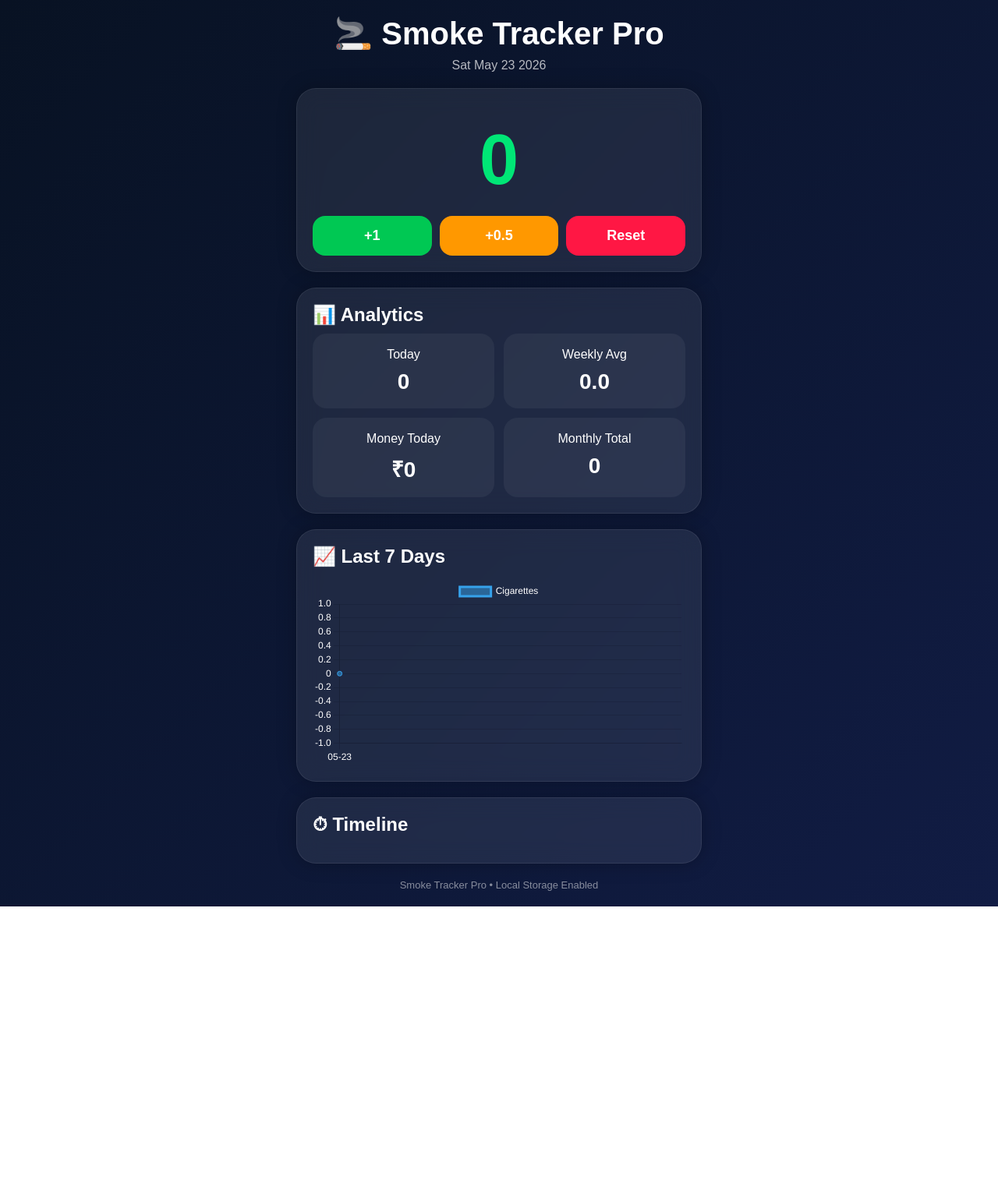
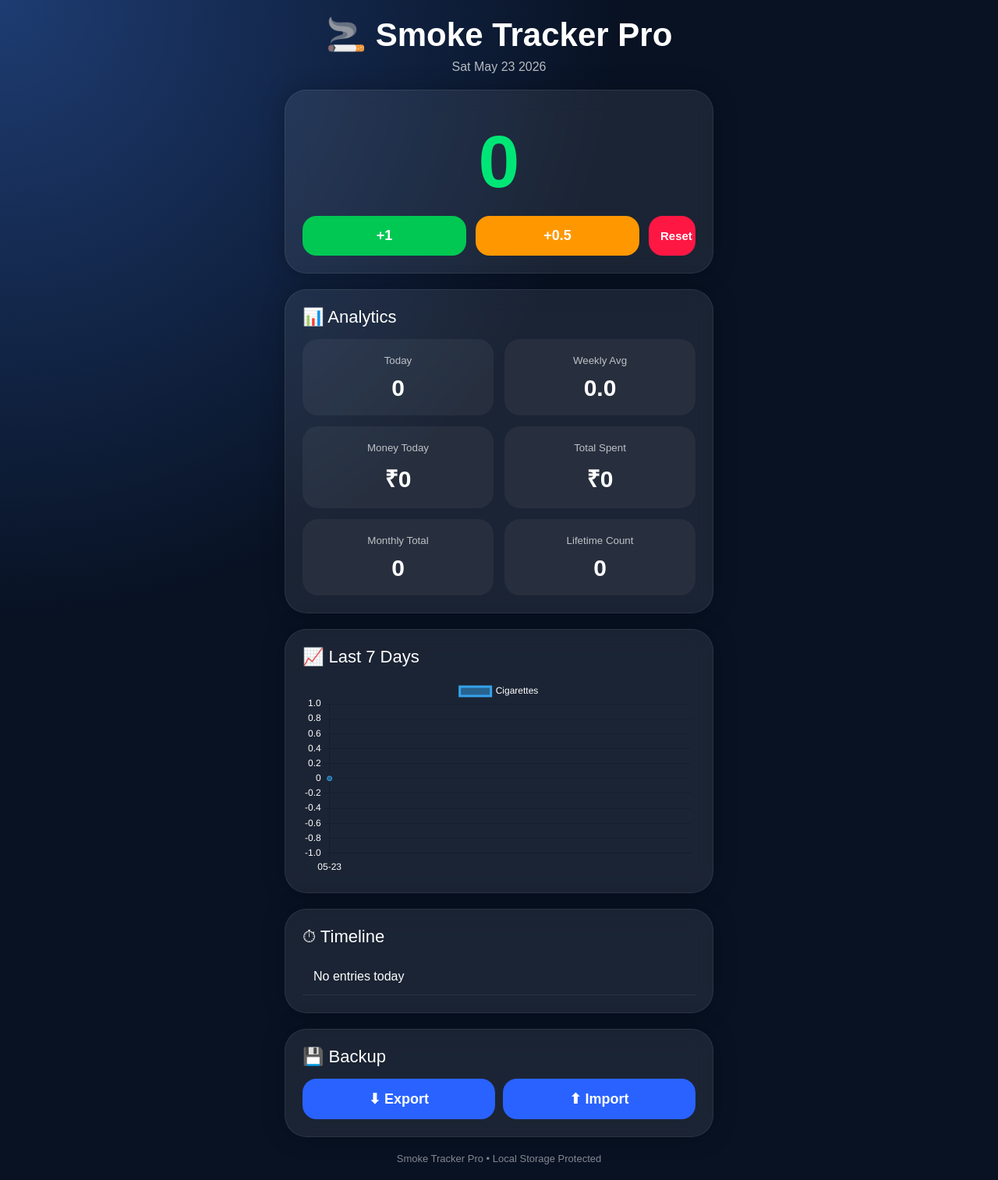
Before and after one commit to ashwinexpert/smoke-tracker, a plain HTML site: page index.html in a window 1280 px wide. Shown: the whole page at 78% size. Before the commit the page ends 1163 px from the top, so only its background shows below. Drawn offline with nearby package versions, Linux system fonts and the light colour scheme.

Commit message:
Update index.html

```diff
--- a/index.html
+++ b/index.html
@@ -1,312 +1,591 @@
 <!DOCTYPE html>
 <html lang="en">
+
 <head>
+
 <meta charset="UTF-8">
 <meta name="viewport" content="width=device-width, initial-scale=1.0">
+
 <title>Smoke Tracker Pro</title>
+
 <script src="https://cdn.jsdelivr.net/npm/chart.js"></script>
+
 <style>
+
 *{
 margin:0;
 padding:0;
 box-sizing:border-box;
 }
+
 body{
 font-family:Arial,sans-serif;
 background:
-linear-gradient(135deg,#081223,#111c44);
+radial-gradient(circle at top left,#1e3c72,#081223 40%),
+radial-gradient(circle at bottom right,#ff174433,#081223 40%);
+min-height:100vh;
 color:white;
-min-height:100vh;
 padding:20px;
+overflow-x:hidden;
 }
+
 .container{
-max-width:520px;
+max-width:550px;
 margin:auto;
 }
-.title{
+
+.header{
 text-align:center;
 margin-bottom:20px;
 }
-.title h1{
-font-size:40px;
+
+.header h1{
+font-size:42px;
 margin-bottom:8px;
 }
-.title p{
+
+.header p{
 opacity:0.7;
 }
+
 .glass{
 background:rgba(255,255,255,0.08);
+border:1px solid rgba(255,255,255,0.08);
 backdrop-filter:blur(15px);
-border:1px solid rgba(255,255,255,0.08);
-padding:20px;
-border-radius:25px;
+border-radius:28px;
+padding:22px;
 margin-bottom:20px;
-box-shadow:0 0 25px rgba(0,0,0,0.25);
+box-shadow:0 0 30px rgba(0,0,0,0.25);
 }
+
 .count{
-font-size:90px;
+font-size:95px;
 font-weight:bold;
 text-align:center;
-margin:20px 0;
+margin:15px 0;
 transition:0.3s;
 }
+
 .safe{
 color:#00e676;
 }
+
 .warning{
 color:#ff9800;
 }
+
 .danger{
 color:#ff1744;
 }
-.buttons{
+
+.button-row{
 display:flex;
-gap:10px;
+gap:12px;
+margin-top:15px;
 }
+
 button{
-flex:1;
+border:none;
+border-radius:18px;
 padding:15px;
-border:none;
-border-radius:16px;
 font-size:18px;
 font-weight:bold;
 cursor:pointer;
 color:white;
 transition:0.2s;
 }
+
 button:hover{
 transform:scale(1.03);
 }
+
+.main-btn{
+flex:1;
+}
+
 .green{
 background:#00c853;
 }
+
 .orange{
 background:#ff9800;
 }
-.red{
+
+.small-reset{
+width:60px;
 background:#ff1744;
+font-size:15px;
 }
+
 .stats{
 display:grid;
 grid-template-columns:1fr 1fr;
-gap:12px;
-margin-top:10px;
+gap:14px;
+margin-top:15px;
 }
+
 .card{
 background:rgba(255,255,255,0.05);
 padding:18px;
-border-radius:18px;
+border-radius:20px;
 text-align:center;
 }
+
 .card h2{
 margin-top:10px;
-font-size:28px;
+font-size:30px;
 }
+
+.card small{
+opacity:0.7;
+}
+
 .timeline{
-max-height:260px;
+max-height:300px;
 overflow-y:auto;
 margin-top:15px;
 }
+
 .item{
 display:flex;
 justify-content:space-between;
+align-items:center;
 padding:14px;
 border-bottom:1px solid rgba(255,255,255,0.08);
 }
-.small{
+
+.left{
+display:flex;
+align-items:center;
+gap:10px;
+}
+
+.dot{
+width:12px;
+height:12px;
+border-radius:50%;
+background:#00e676;
+}
+
+.time{
 opacity:0.6;
 font-size:13px;
 }
-.footer{
-text-align:center;
-margin-top:20px;
-opacity:0.5;
-font-size:13px;
+
+.section-title{
+font-size:22px;
+margin-bottom:10px;
 }
+
+.action-row{
+display:flex;
+gap:10px;
+margin-top:15px;
+}
+
+.action-btn{
+flex:1;
+background:#2962ff;
+}
+
 canvas{
 margin-top:15px;
 }
+
+.footer{
+text-align:center;
+opacity:0.5;
+margin-top:20px;
+font-size:13px;
+}
+
 </style>
+
 </head>
+
 <body>
+
 <div class="container">
-<div class="title">
+
+<div class="header">
+
 <h1>🚬 Smoke Tracker Pro</h1>
-<p id="date"></p>
+
+<p id="todayDate"></p>
+
 </div>
+
 <div class="glass">
+
 <div id="count" class="count safe">0</div>
-<div class="buttons">
-<button class="green" onclick="addSmoke(1)">
+
+<div class="button-row">
+
+<button class="main-btn green"
+onclick="addSmoke(1)">
 +1
 </button>
-<button class="orange" onclick="addSmoke(0.5)">
+
+<button class="main-btn orange"
+onclick="addSmoke(0.5)">
 +0.5
 </button>
-<button class="red" onclick="resetToday()">
+
+<button class="small-reset"
+onclick="resetToday()">
 Reset
 </button>
+
 </div>
+
 </div>
+
 <div class="glass">
-<h2>📊 Analytics</h2>
+
+<div class="section-title">
+📊 Analytics
+</div>
+
 <div class="stats">
+
 <div class="card">
-Today
+<small>Today</small>
 <h2 id="todayTotal">0</h2>
 </div>
+
 <div class="card">
-Weekly Avg
+<small>Weekly Avg</small>
 <h2 id="weeklyAvg">0</h2>
 </div>
+
 <div class="card">
-Money Today
+<small>Money Today</small>
 <h2 id="moneyToday">₹0</h2>
 </div>
+
 <div class="card">
-Monthly Total
+<small>Total Spent</small>
+<h2 id="totalSpent">₹0</h2>
+</div>
+
+<div class="card">
+<small>Monthly Total</small>
 <h2 id="monthlyTotal">0</h2>
 </div>
+
+<div class="card">
+<small>Lifetime Count</small>
+<h2 id="lifeTotal">0</h2>
 </div>
+
 </div>
+
+</div>
+
 <div class="glass">
-<h2>📈 Last 7 Days</h2>
+
+<div class="section-title">
+📈 Last 7 Days
+</div>
+
 <canvas id="chart"></canvas>
+
 </div>
+
 <div class="glass">
-<h2>⏱ Timeline</h2>
-<div class="timeline" id="timeline"></div>
+
+<div class="section-title">
+⏱ Timeline
 </div>
+
+<div id="timeline" class="timeline"></div>
+
+</div>
+
+<div class="glass">
+
+<div class="section-title">
+💾 Backup
+</div>
+
+<div class="action-row">
+
+<button class="action-btn"
+onclick="exportData()">
+⬇ Export
+</button>
+
+<button class="action-btn"
+onclick="importData()">
+⬆ Import
+</button>
+
+</div>
+
+<input type="file"
+id="fileInput"
+hidden>
+
+</div>
+
 <div class="footer">
-Smoke Tracker Pro • Local Storage Enabled
+Smoke Tracker Pro • Local Storage Protected
 </div>
+
 </div>
+
 <script>
+
 const PRICE_PER_CIG = 10;
+
+const STORAGE_KEY = "smokeTrackerProDataV2";
+
 const today =
 new Date().toISOString().split("T")[0];
-document.getElementById("date")
+
+document.getElementById("todayDate")
 .innerText =
 new Date().toDateString();
+
 let smokeData =
-JSON.parse(localStorage.getItem("smokeData")) || {};
+JSON.parse(localStorage.getItem(STORAGE_KEY)) || {};
+
 if(!smokeData[today]){
+
 smokeData[today]={
 total:0,
 entries:[]
 };
+
 saveData();
 }
+
 function saveData(){
+
 localStorage.setItem(
-"smokeData",
+STORAGE_KEY,
 JSON.stringify(smokeData)
 );
 }
+
 function addSmoke(amount){
-smokeData[today].total += amount;
-smokeData[today].entries.unshift({
-amount:amount,
-time:new Date().toLocaleTimeString()
-});
-saveData();
-updateUI();
-}
-function resetToday(){
-if(confirm("Reset today's data?")){
+
+if(!smokeData[today]){
+
 smokeData[today]={
 total:0,
 entries:[]
 };
+}
+
+smokeData[today].total += amount;
+
+smokeData[today].entries.unshift({
+
+amount:amount,
+
+time:new Date().toLocaleTimeString(),
+
+timestamp:Date.now()
+
+});
+
 saveData();
+
+updateUI();
+}
+
+function resetToday(){
+
+const confirmReset =
+confirm(
+"Reset ONLY today's data?"
+);
+
+if(confirmReset){
+
+smokeData[today]={
+total:0,
+entries:[]
+};
+
+saveData();
+
 updateUI();
 }
 }
+
 function updateUI(){
+
 const total =
-smokeData[today].total;
+smokeData[today]?.total || 0;
+
 const countEl =
 document.getElementById("count");
+
 countEl.innerText = total;
+
 countEl.className = "count";
+
 if(total <= 3){
+
 countEl.classList.add("safe");
 }
 else if(total <= 7){
+
 countEl.classList.add("warning");
 }
 else{
+
 countEl.classList.add("danger");
 }
+
 document.getElementById("todayTotal")
 .innerText = total;
+
 document.getElementById("moneyToday")
 .innerText =
 "₹" + (total * PRICE_PER_CIG);
+
 updateStats();
+
 updateTimeline();
+
 updateChart();
 }
+
 function updateStats(){
+
 const dates =
 Object.keys(smokeData);
-let monthly = 0;
+
+let monthlyTotal = 0;
+
+let lifeTotal = 0;
+
 dates.forEach(date=>{
-monthly += smokeData[date].total;
+
+lifeTotal += smokeData[date].total;
+
+monthlyTotal += smokeData[date].total;
 });
-document.getElementById("monthlyTotal")
-.innerText = monthly;
+
 const avg =
-(monthly / dates.length || 0)
+(lifeTotal / dates.length || 0)
 .toFixed(1);
+
 document.getElementById("weeklyAvg")
 .innerText = avg;
+
+document.getElementById("monthlyTotal")
+.innerText = monthlyTotal;
+
+document.getElementById("lifeTotal")
+.innerText = lifeTotal;
+
+document.getElementById("totalSpent")
+.innerText =
+"₹" + (lifeTotal * PRICE_PER_CIG);
 }
+
 function updateTimeline(){
+
 const timeline =
 document.getElementById("timeline");
+
 timeline.innerHTML = "";
-smokeData[today].entries.forEach(entry=>{
+
+const entries =
+smokeData[today].entries;
+
+if(entries.length === 0){
+
+timeline.innerHTML = `
+<div class="item">
+<div>No entries today</div>
+</div>
+`;
+
+return;
+}
+
+entries.forEach(entry=>{
+
 timeline.innerHTML += `
+
 <div class="item">
+
+<div class="left">
+
+<div class="dot"></div>
+
 <div>
 <strong>+${entry.amount}</strong>
 </div>
-<div class="small">
+
+</div>
+
+<div class="time">
 ${entry.time}
 </div>
+
 </div>
+
 `;
 });
 }
+
 let chart;
+
 function updateChart(){
+
 const labels = [];
 const values = [];
+
 const dates =
 Object.keys(smokeData)
+.sort()
 .slice(-7);
+
 dates.forEach(date=>{
+
 labels.push(date.substring(5));
+
 values.push(smokeData[date].total);
 });
+
 if(chart){
 chart.destroy();
 }
+
 chart = new Chart(
+
 document.getElementById("chart"),
+
 {
 type:"line",
+
 data:{
+
 labels:labels,
+
 datasets:[{
+
 label:"Cigarettes",
+
 data:values,
+
 tension:0.4,
+
 fill:true
+
 }]
 },
+
 options:{
+
+responsive:true,
+
 plugins:{
 legend:{
 labels:{
@@ -314,12 +593,15 @@ color:"white"
 }
 }
 },
+
 scales:{
+
 x:{
 ticks:{
 color:"white"
 }
 },
+
 y:{
 ticks:{
 color:"white"
@@ -330,7 +612,81 @@ color:"white"
 }
 );
 }
+
+function exportData(){
+
+const dataStr =
+JSON.stringify(smokeData,null,2);
+
+const blob =
+new Blob([dataStr],{
+type:"application/json"
+});
+
+const url =
+URL.createObjectURL(blob);
+
+const a =
+document.createElement("a");
+
+a.href = url;
+
+a.download =
+"smoke-tracker-backup.json";
+
+a.click();
+
+URL.revokeObjectURL(url);
+}
+
+function importData(){
+
+document.getElementById("fileInput")
+.click();
+}
+
+document.getElementById("fileInput")
+.addEventListener("change",function(e){
+
+const file =
+e.target.files[0];
+
+if(!file) return;
+
+const reader =
+new FileReader();
+
+reader.onload = function(event){
+
+try{
+
+const imported =
+JSON.parse(event.target.result);
+
+smokeData = imported;
+
+saveData();
+
 updateUI();
+
+alert("Backup restored successfully");
+
+}
+catch{
+
+alert("Invalid backup file");
+
+}
+};
+
+reader.readAsText(file);
+
+});
+
+updateUI();
+
 </script>
+
 </body>
+
 </html>
```
